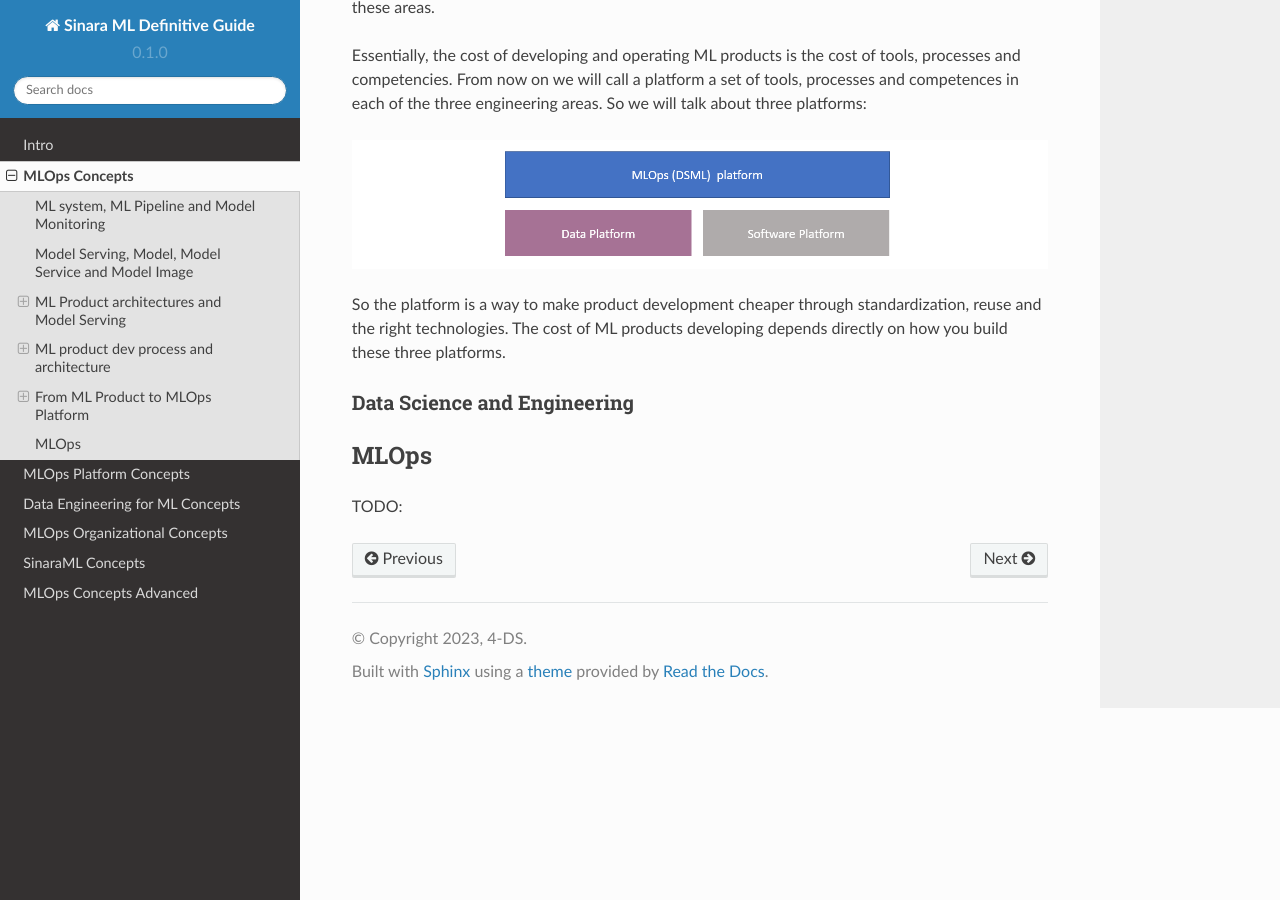
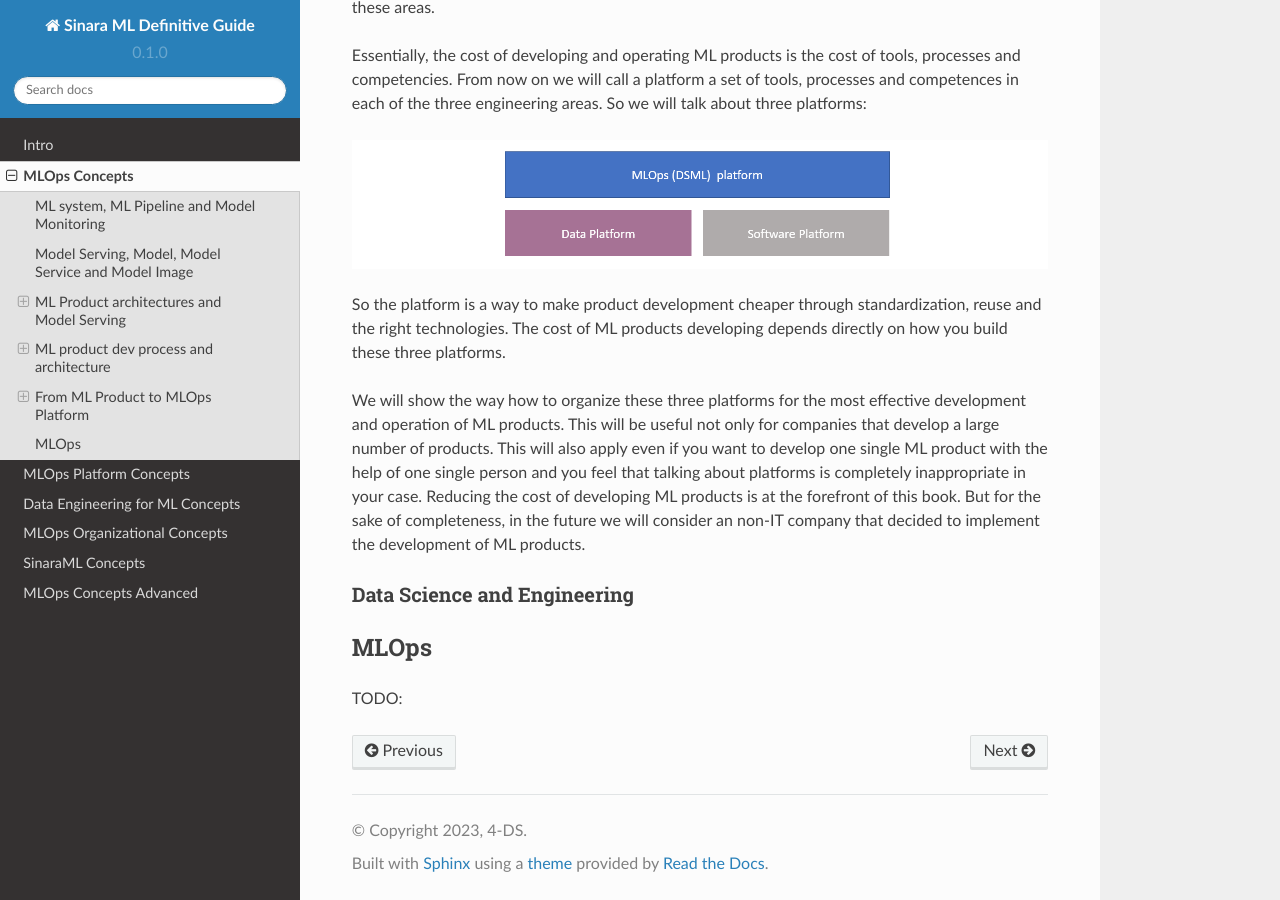
Before and after one commit to 4-DS/SinaraML-Def-Guide, a Sphinx documentation site: the page built from docs/source/concepts.rst, in a window 1280 px wide and 900 px high, scrolled down 11937 px. Built offline with Sphinx 7.4.7 and the Read the Docs theme 2.0.0, drawn with Linux system fonts in a browser that asks for light colours.

Commit message:
Update concepts.rst

```diff
--- a/docs/source/concepts.rst
+++ b/docs/source/concepts.rst
@@ -216,6 +216,8 @@ Essentially, the cost of developing and operating ML products is the cost of too
 
 So the platform is a way to make product development cheaper through standardization, reuse and the right technologies. The cost of ML products developing depends directly on how you build these three platforms.
 
+We will show the way how to organize these three platforms for the most effective development and operation of ML products. This will be useful not only for companies that develop a large number of products. This will also apply even if you want to develop one single ML product with the help of one single person and you feel that talking about platforms is completely inappropriate in your case. Reducing the cost of developing ML products is at the forefront of this book. But for the sake of completeness, in the future we will consider an non-IT company that decided to implement the development of ML products.
+
 Data Science and Engineering
 ============================
 
```
